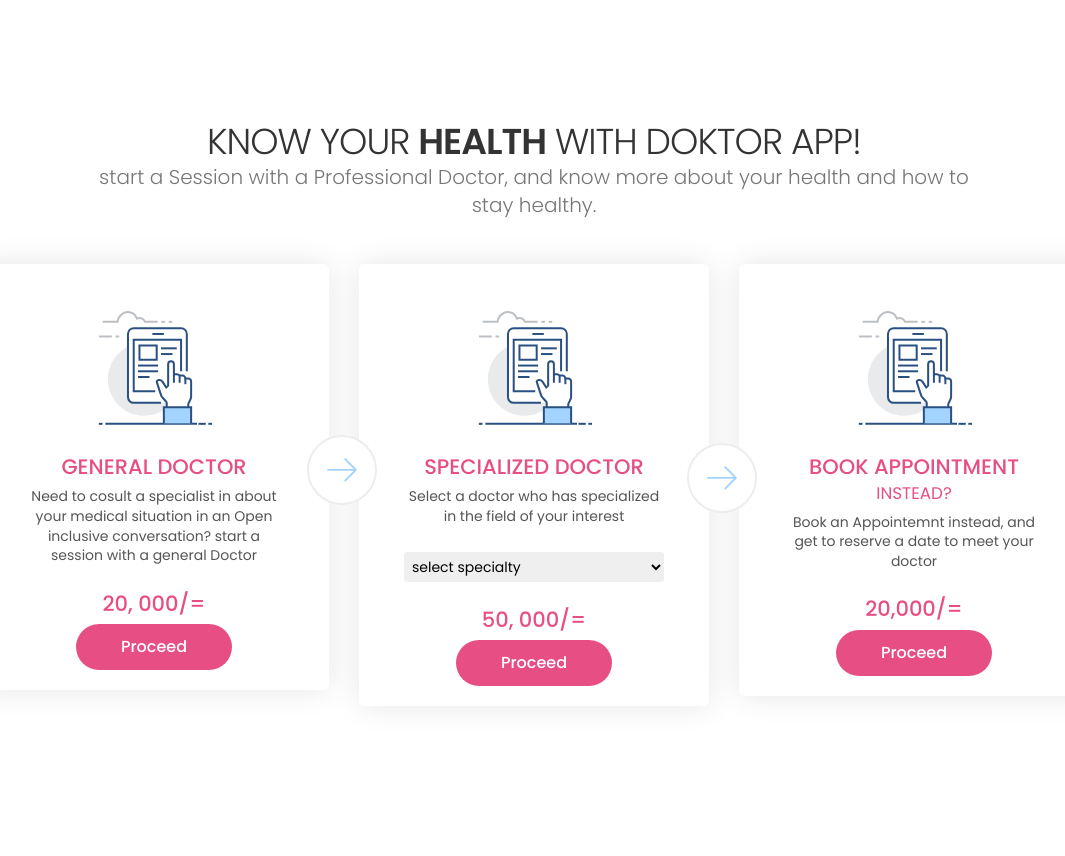
After one commit to edmondsylar/appointment, a PHP site: page /appointment/main/consult.php in a window 1280 px wide. The commit adds this page. Shown: the whole page, without its empty margins (106-1171 px from the left). Run offline with PHP 8.4, Linux system fonts and the light colour scheme.

Commit message:
payments

```diff
--- /dev/null
+++ b/main/consult.php
@@ -0,0 +1,113 @@
+<?php include_once "includes/head.php" ?>
+
+<style>
+    .selector {
+        width: 100%;
+        padding: 4px;
+        border: none;
+        border-radius: 3px;
+        border: 0.5 solid grey;
+    }
+
+    .selector:focus {
+        width: 100%;
+        padding: 4px;
+        border: none;
+        border-radius: 3px;
+        border: 0.5 solid grey;
+    }
+</style>
+
+<div class="container margin_120_95">
+    <div class="main_title">
+        <h2>Know your <strong>Health</strong> with Doktor App!</h2>
+        <p>start a Session with a Professional Doctor, and know more about your health and how to stay healthy.</p>
+    </div>
+    <div class="row add_bottom_30">
+        <div class="col-lg-4">
+            <div class="box_feat" id="icon_3">
+                <span></span>
+                <h3>General Doctor</h3>
+                <p>Need to cosult a specialist in about your medical situation in an Open inclusive conversation? start a session with a general Doctor</p>
+                <h3>20, 000/=</h3>
+
+                <div align="center">
+                    <form method="post" style="margin:0px" action="https://payments.yo.co.ug/webexpress/">
+                        <input type="submit" class="btn_1 medium" name="submit" value="Proceed" />
+                        <input type="hidden" name="bid" value="219" />
+                        <input type="hidden" name="currency" value="UGX" />
+                        <input type="hidden" name="amount" value="20000" />
+                        <input type="hidden" name="narrative" value="General Consultation " />
+                        <input type="hidden" name="reference" value="generalConsultation" />
+                        <input type="hidden" name="provider_reference_text" value="Consultation Payment" />
+                        <input type="hidden" name="account" value="100712303477" />
+                        <input type="hidden" name="return" value="http://localhost/appointment/main/session.php?status=general&unique_transaction_id=0&transaction_reference=0" />
+                        <input type="hidden" name="prefilled_payer_email_address" value="" />
+                        <input type="hidden" name="prefilled_payer_mobile_payment_msisdn" value="" />
+                        <input type="hidden" name="prefilled_payer_names" value="" />
+                        <input type="hidden" name="abort_payment_url" value="" />
+                    </form>
+                </div>
+            </div>
+        </div>
+        <div class="col-lg-4">
+            <div class="box_feat" id="icon_3">
+                <span></span>
+                <h3>Specialized Doctor</h3>
+                <p>Select a doctor who has specialized in the field of your interest</p>
+
+                <select name="specialty" id="" class="selector">
+                    <option value="none" selected>select specialty</option>
+                </select>
+
+                <h3>50, 000/=</h3>
+
+                <div align="center">
+                    <form method="post" style="margin:0px" action="https://payments.yo.co.ug/webexpress/">
+                        <input type="submit" name="submit" class="btn_1 medium" value="Proceed" />
+                        <input type="hidden" name="bid" value="218" />
+                        <input type="hidden" name="currency" value="UGX" />
+                        <input type="hidden" name="amount" value="50000" />
+                        <input type="hidden" name="narrative" value="Payment for a Special consultation session" />
+                        <input type="hidden" name="reference" value="SpecialConsultation" />
+                        <input type="hidden" name="provider_reference_text" value="Confirm payment for Consultation " />
+                        <input type="hidden" name="account" value="100712303477" />
+                        <input type="hidden" name="return" value="http://localhost/appointment/main/session.php?status=active&unique_transaction_id=0&transaction_reference=0" />
+                        <input type="hidden" name="prefilled_payer_email_address" value="" />
+                        <input type="hidden" name="prefilled_payer_mobile_payment_msisdn" value="" />
+                        <input type="hidden" name="prefilled_payer_names" value="" />
+                        <input type="hidden" name="abort_payment_url" value="" />
+                    </form>
+                </div>
+            </div>
+        </div>
+        <div class="col-lg-4">
+            <div class="box_feat" id="icon_3">
+                <h3>Book Appointment <small>instead?</small></h3>
+                <p>Book an Appointemnt instead, and get to reserve a date to meet your doctor</p>
+                <h3>20,000/=</h3>
+
+                <div align="center">
+                    <form method="post" style="margin:0px" action="https://payments.yo.co.ug/webexpress/">
+                        <input type="submit" name="submit" class="btn_1 medium" value="Proceed" />
+                        <input type="hidden" name="bid" value="217" />
+                        <input type="hidden" name="currency" value="UGX" />
+                        <input type="hidden" name="amount" value="20000" />
+                        <input type="hidden" name="narrative" value="appointment" />
+                        <input type="hidden" name="reference" value="appointmentRef" />
+                        <input type="hidden" name="provider_reference_text" value="Appointment With Doctor set" />
+                        <input type="hidden" name="account" value="100712303477" />
+                        <input type="hidden" name="return" value="https://hsvug.com/appoint/main/?unique_transaction_id=0&transaction_reference=0" />
+                        <input type="hidden" name="prefilled_payer_email_address" value="" />
+                        <input type="hidden" name="prefilled_payer_mobile_payment_msisdn" value="" />
+                        <input type="hidden" name="prefilled_payer_names" value="" />
+                        <input type="hidden" name="abort_payment_url" value="" />
+                    </form>
+                </div>
+            </div>
+        </div>
+    </div>
+    <!-- /row -->
+    <!-- <p class="text-center"><a href="list.html" class="btn_1 medium">Book Appointment insteadr</a></p> -->
+
+</div>
```
Also changed, not shown: main/session.php (added, +10 -0 lines), main/includes/head.php (line endings or trailing spaces).
